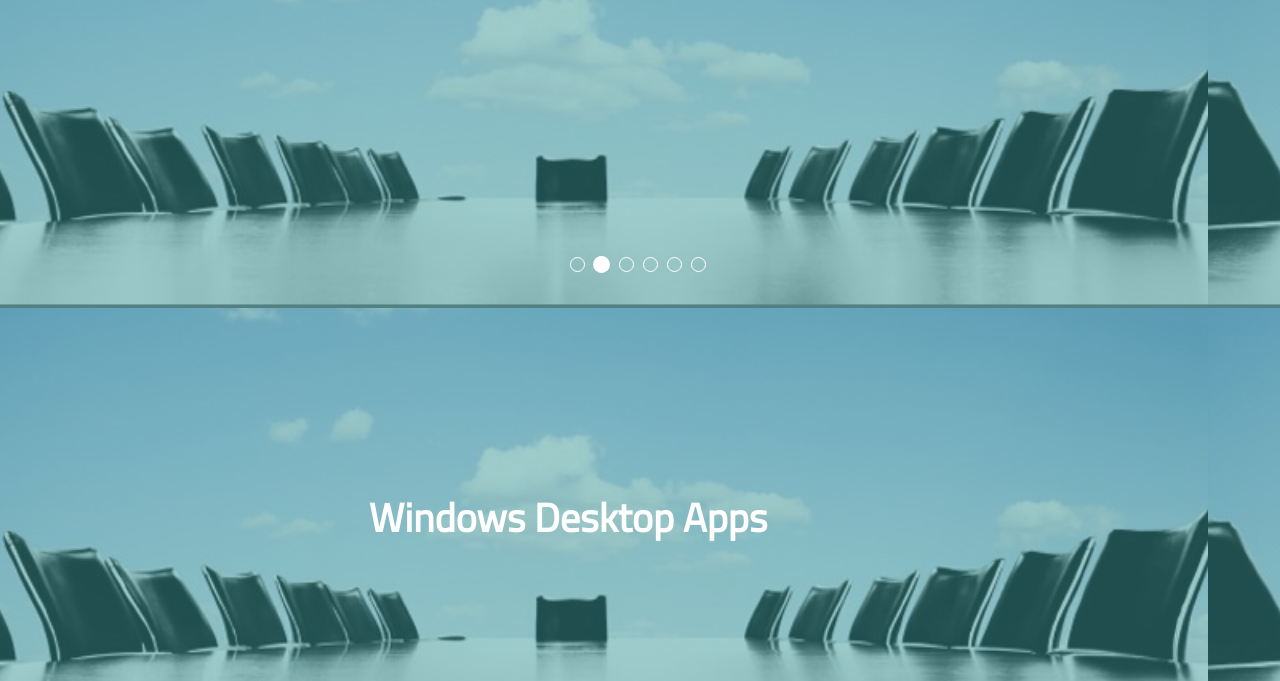
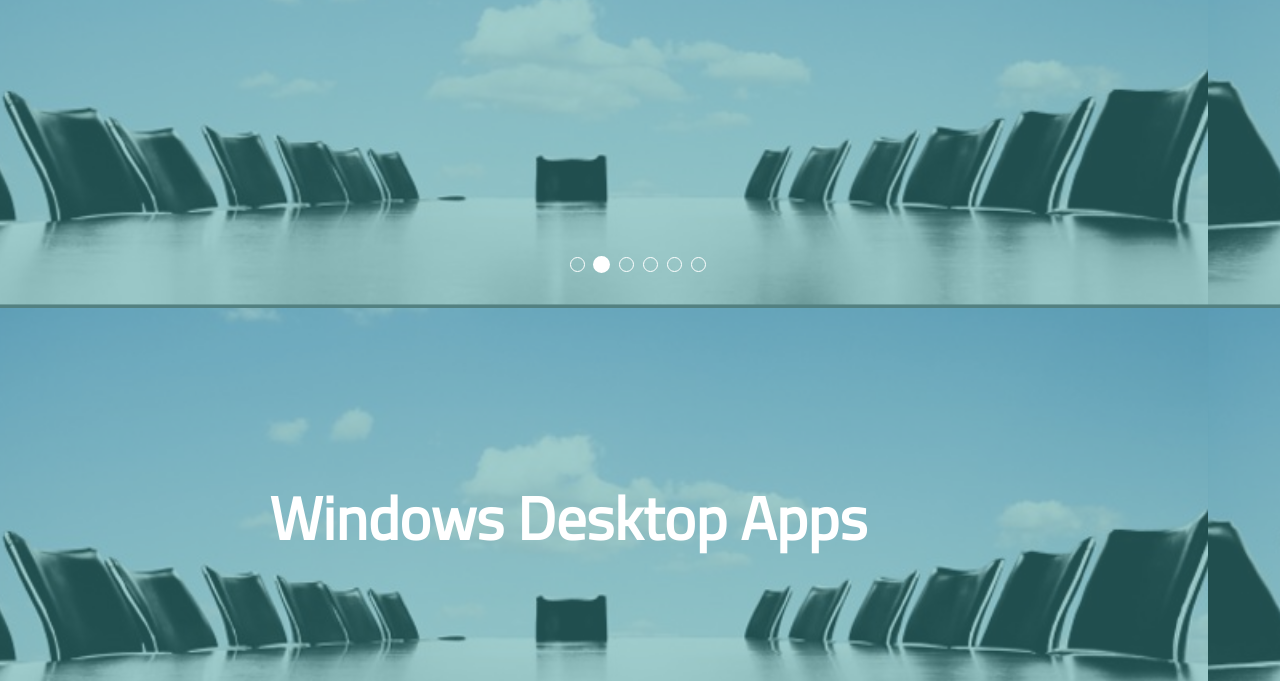
Before and after one commit to softwarepioneers/ibrahim1, a plain HTML site: page index.html in a window 1280 px wide. Shown: the part 132-813 px from the top of the page. Drawn offline with Linux system fonts and the light colour scheme.

Commit message:
asas
asasas

```diff
--- a/encss/style.css
+++ b/encss/style.css
@@ -748,5 +748,5 @@ hr{
 
 
 @media screen and (min-width: 992px) {
-  .FONTS {font-size:40px;}
+  .FONTS {font-size:60px;}
 }
```
